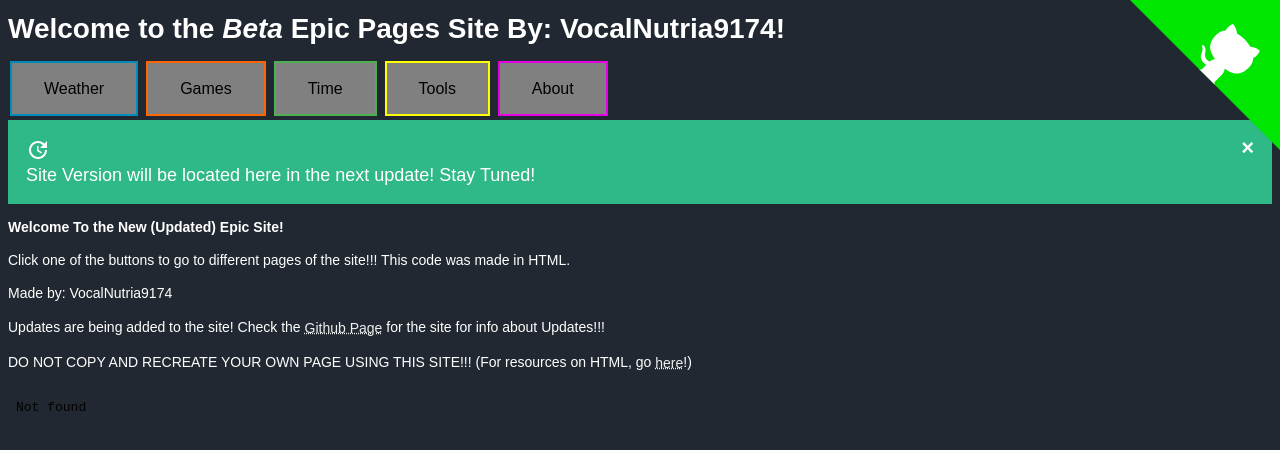
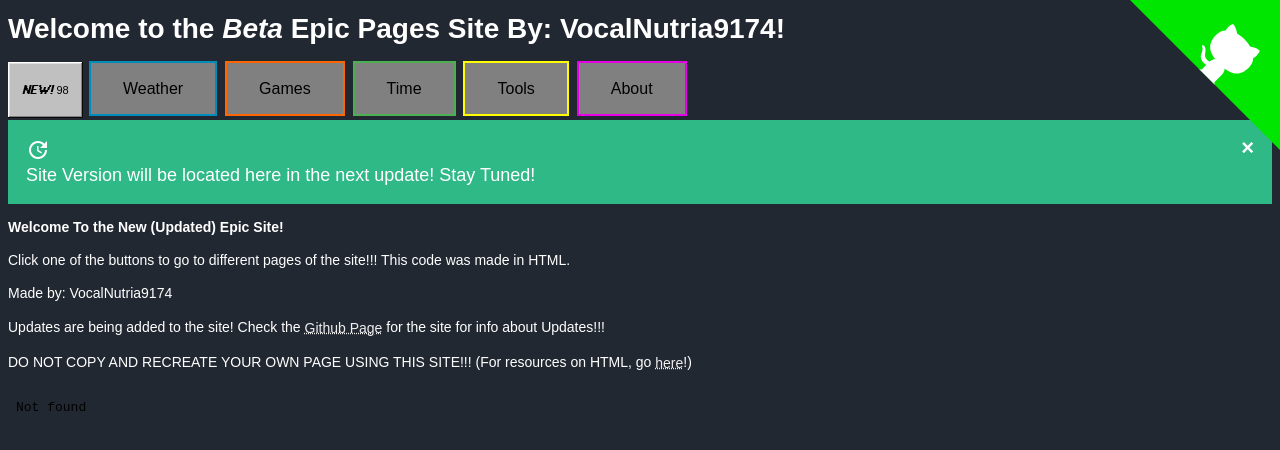
Before and after one commit to VocalNutria9174/beta-epicsite, a plain HTML site: page index.html in a window 1280 px wide. Shown: the top 450 px of the page. Drawn offline with nearby package versions, Linux system fonts and the light colour scheme; a web font is replaced by a local one.

Commit message:
Update index.html

```diff
--- a/index.html
+++ b/index.html
@@ -24,6 +24,12 @@
         </head>
 
 <body>
+	<button href="weather"><b><i>NEW! </i></b>98</button>
+
+<style>
+/*! 98.css v0.1.17 - https://github.com/jdan/98.css */@font-face{font-family:"Pixelated MS Sans Serif";src:url(https://unpkg.com/98.css@0.1.17/dist/ms_sans_serif.woff) format("woff");src:url(ms_sans_serif.woff2) format("woff2");font-weight:400;font-style:normal}@font-face{font-family:"Pixelated MS Sans Serif";src:url(ms_sans_serif_bold.woff) format("woff");src:url(https://unpkg.com/98.css@0.1.17/dist/ms_sans_serif_bold.woff2) format("woff2");font-weight:700;font-style:normal}button{font-family:"Pixelated MS Sans Serif",Arial;-webkit-font-smoothing:none;font-size:11px}button{box-sizing:border-box;border:none;border-radius:0;min-width:75px;min-height:56px;padding:0 12px}button{background:silver;box-shadow:inset -1px -1px #0a0a0a,inset 1px 1px #fff,inset -2px -2px grey,inset 2px 2px #dfdfdf}.vertical-bar{width:4px;height:20px}button:not(:disabled):active{box-shadow:inset -1px -1px #fff,inset 1px 1px #0a0a0a,inset -2px -2px #dfdfdf,inset 2px 2px grey;padding:2px 11px 0 13px}@media (not(hover)){button:not(:disabled):hover{box-shadow:inset -1px -1px #fff,inset 1px 1px #0a0a0a,inset -2px -2px #dfdfdf,inset 2px 2px grey}}button:focus{outline:1px dotted #000;outline-offset:-4px}button::-moz-focus-inner{border:0}:disabled,:disabled+label{color:grey}:disabled+label,button:disabled{text-shadow:1px 1px 0 #fff}
+</style>
+
 
   <a href="weather" class="button button2">Weather</a>
 
```
